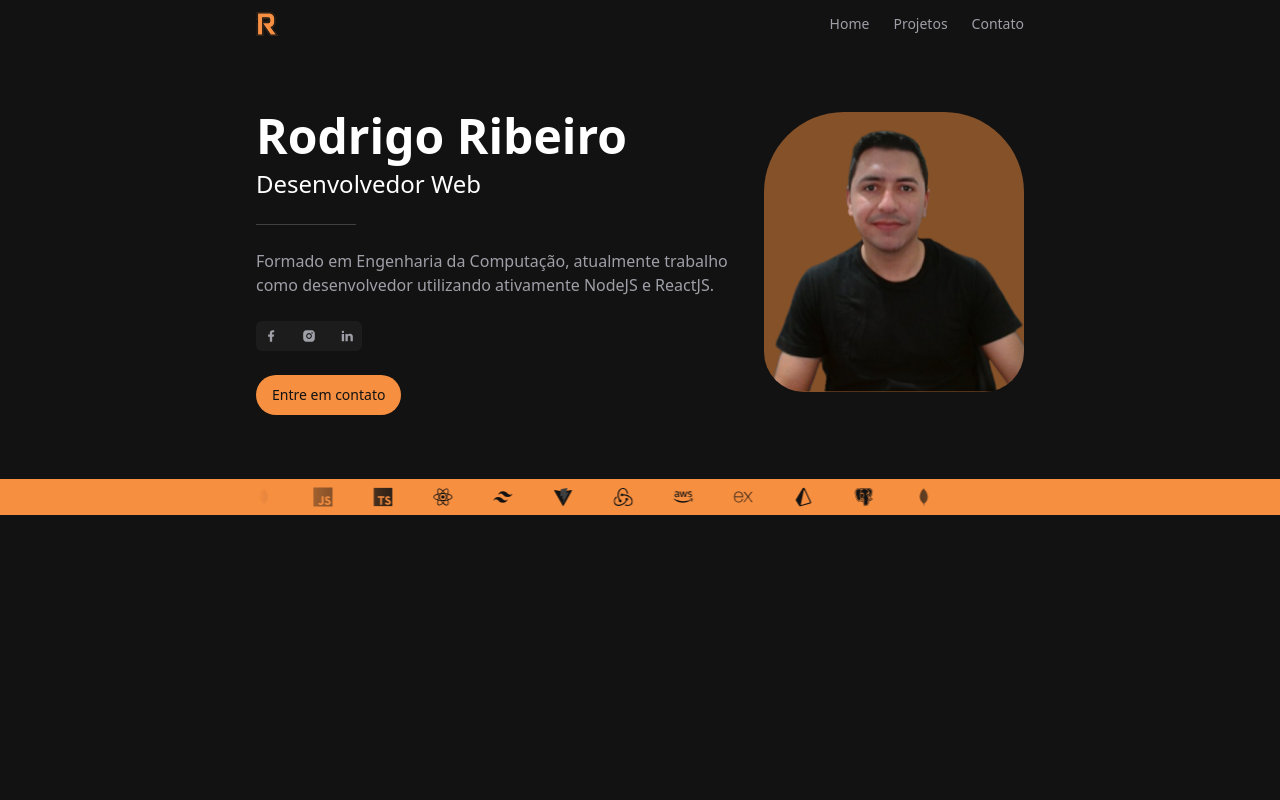
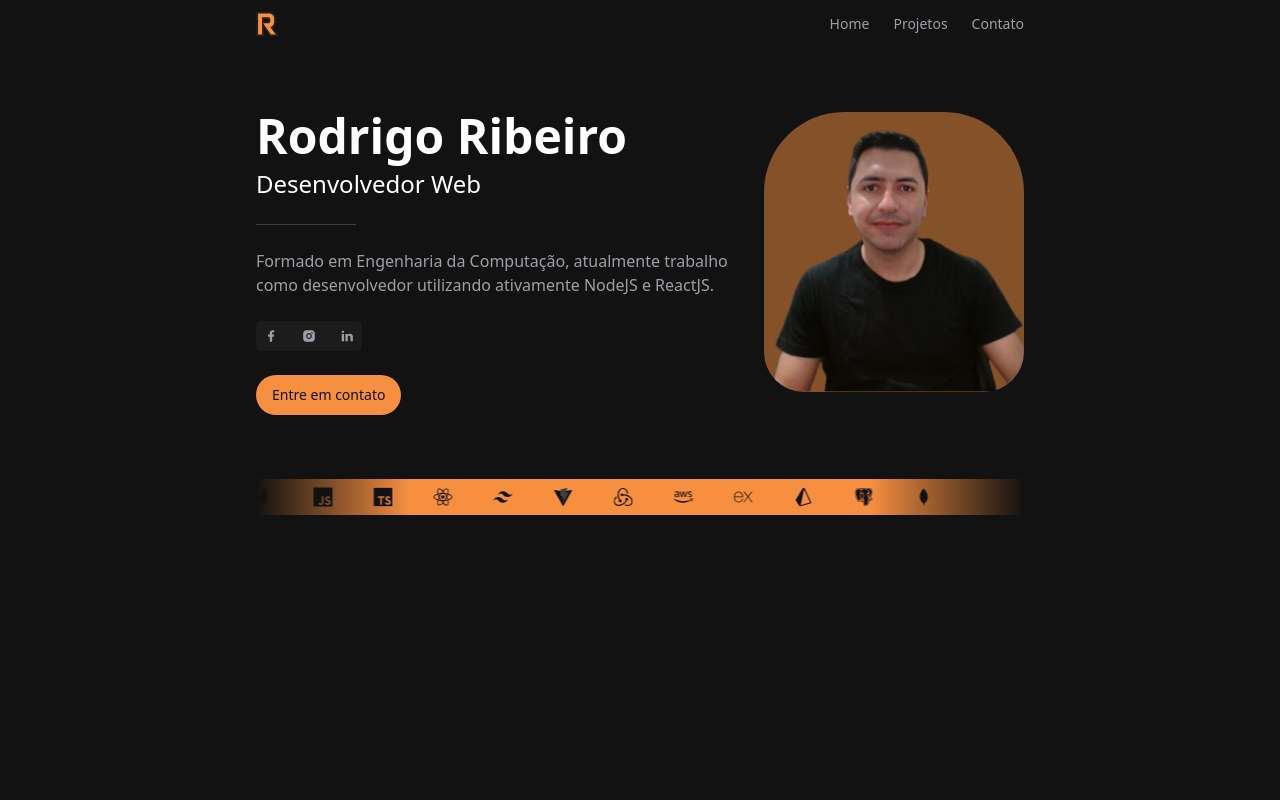
Before and after one commit to rodrigodasilva/portfolio-nextjs, a Next.js app: page / in a window 1280 px wide. Shown: the top 800 px of the page. Built offline with nearby package versions, Linux system fonts and the light colour scheme.

Commit message:
style: skills bar ajusts

```diff
--- a/src/app/components/skills-bar.jsx
+++ b/src/app/components/skills-bar.jsx
@@ -67,11 +67,11 @@ const skills = [
 
 export function SkillsBar() {
   return (
-    <div className="w-full bg-primary" data-aos="fade-in">
+    <div className="w-full" data-aos="fade-in">
       <InfiniteMovingCards
         direction="right"
         speed="slow"
-        className="w-full flex items-center max-w-screen-md mx-auto"
+        className="w-full flex items-center max-w-screen-md mx-auto bg-primary"
       >
         {skills.map(({ title, icon: Icon }) => (
           <li
```
